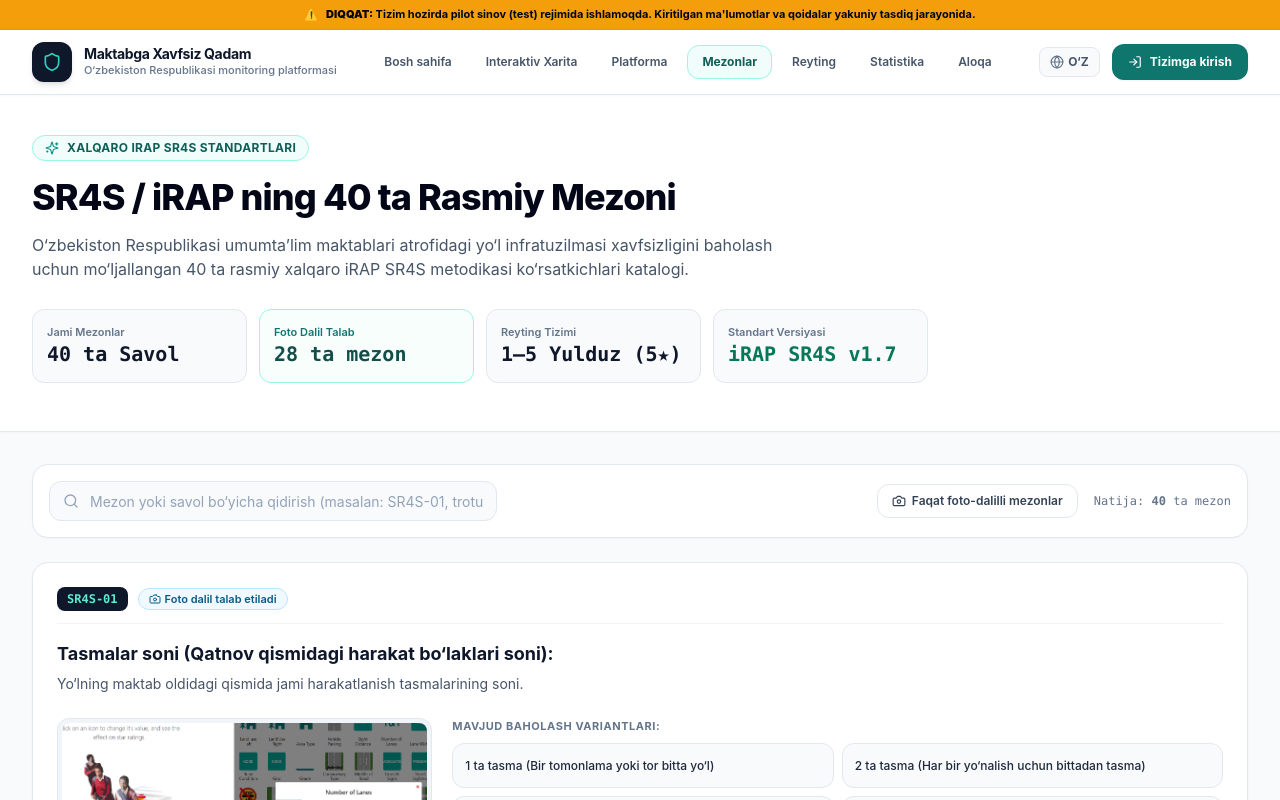
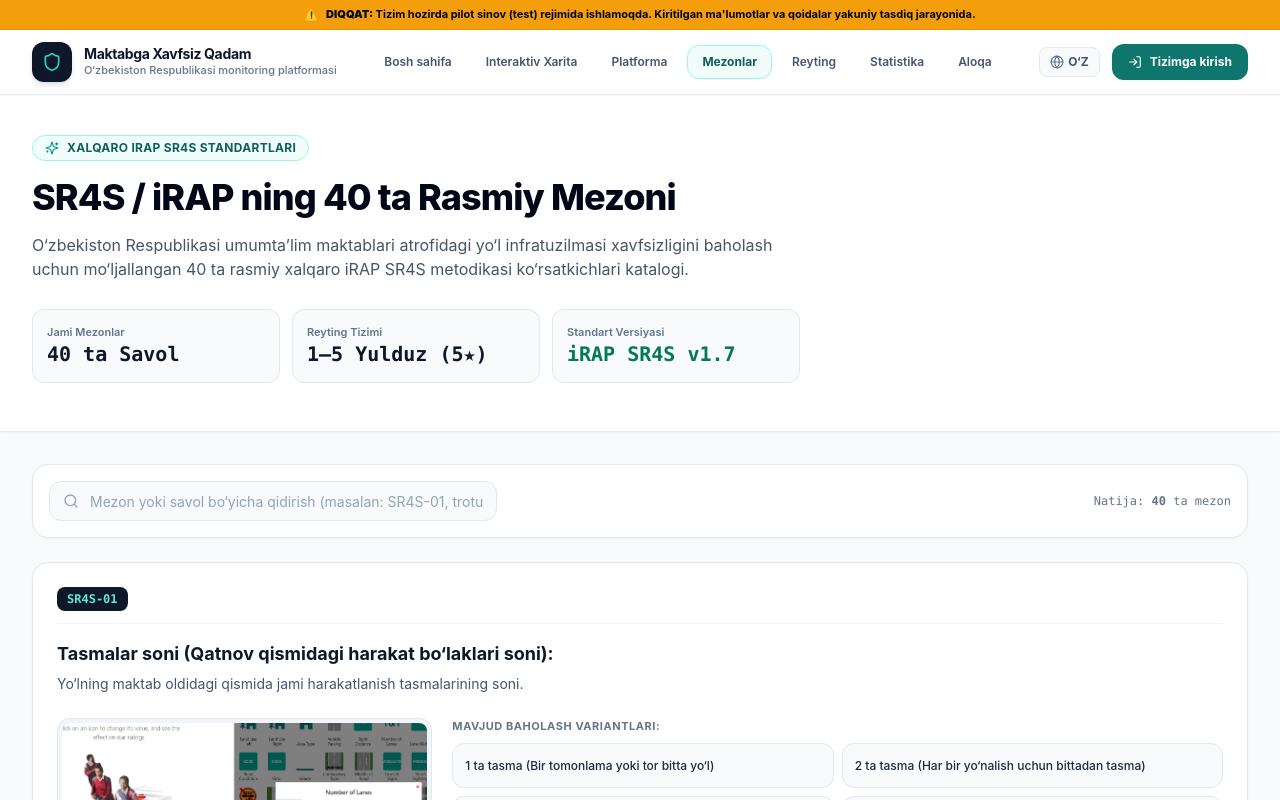
Before and after one commit to begmurodovich-fullstack/yolharakatixavfsizligi, a Next.js app: page /mezonlar in a window 1280 px wide. Shown: the top 800 px of the page. Built offline with nearby package versions, Linux system fonts and the light colour scheme.

Commit message:
fix: remove foto dalil talab section from mezonlar page

```diff
--- a/src/app/(public)/mezonlar/page.tsx
+++ b/src/app/(public)/mezonlar/page.tsx
@@ -9,7 +9,6 @@ import {
   Search,
   Sparkles,
   ArrowRight,
-  Camera,
   ClipboardCheck,
 } from 'lucide-react';
 import { Button } from '@/components/ui/button';
@@ -20,11 +19,9 @@ import { MOCK_QUESTIONS } from '@/data/mock/criteria';
 export default function MezonlarPage() {
   const { user } = useAuth();
   const [searchQuery, setSearchQuery] = useState('');
-  const [filterEvidenceOnly, setFilterEvidenceOnly] = useState(false);
 
   const filteredQuestions = useMemo(() => {
     return MOCK_QUESTIONS.filter((q) => {
-      if (filterEvidenceOnly && !q.requiresEvidence) return false;
       if (!searchQuery.trim()) return true;
       const term = searchQuery.toLowerCase().trim();
       return (
@@ -34,7 +31,7 @@ export default function MezonlarPage() {
         q.options.some((opt) => opt.label.toLowerCase().includes(term))
       );
     });
-  }, [searchQuery, filterEvidenceOnly]);
+  }, [searchQuery]);
 
   return (
     <div className="min-h-screen bg-slate-50 text-slate-900">
@@ -56,14 +53,10 @@ export default function MezonlarPage() {
           </p>
 
           {/* Quick Summary Strip */}
-          <div className="grid grid-cols-2 sm:grid-cols-4 gap-3 pt-3 max-w-4xl">
+          <div className="grid grid-cols-3 gap-3 pt-3 max-w-3xl">
             <div className="p-3.5 rounded-xl bg-slate-50 border border-slate-200">
               <span className="text-[11px] font-semibold text-slate-500 block">Jami Mezonlar</span>
               <span className="text-xl font-black text-slate-900 font-mono">40 ta Savol</span>
-            </div>
-            <div className="p-3.5 rounded-xl bg-teal-50/50 border border-teal-200">
-              <span className="text-[11px] font-semibold text-teal-700 block">Foto Dalil Talab</span>
-              <span className="text-xl font-black text-teal-900 font-mono">28 ta mezon</span>
             </div>
             <div className="p-3.5 rounded-xl bg-slate-50 border border-slate-200">
               <span className="text-[11px] font-semibold text-slate-500 block">Reyting Tizimi</span>
@@ -91,22 +84,9 @@ export default function MezonlarPage() {
             />
           </div>
 
-          <div className="flex items-center gap-2">
-            <button
-              onClick={() => setFilterEvidenceOnly(!filterEvidenceOnly)}
-              className={'px-3.5 py-2 rounded-xl text-xs font-semibold border transition-all flex items-center gap-1.5 ' + (
-                filterEvidenceOnly
-                  ? 'bg-teal-700 text-white border-teal-700 font-bold shadow-xs'
-                  : 'bg-white text-slate-700 border-slate-200 hover:bg-slate-50'
-              )}
-            >
-              <Camera className="w-3.5 h-3.5" />
-              <span>Faqat foto-dalilli mezonlar</span>
-            </button>
-            <span className="text-xs text-slate-500 font-mono pl-2">
-              Natija: <strong>{filteredQuestions.length}</strong> ta mezon
-            </span>
-          </div>
+          <span className="text-xs text-slate-500 font-mono">
+            Natija: <strong>{filteredQuestions.length}</strong> ta mezon
+          </span>
         </div>
 
         {/* 40 Questions List */}
@@ -123,12 +103,6 @@ export default function MezonlarPage() {
                     <span className="px-2.5 py-1 rounded-lg bg-slate-900 text-teal-300 font-mono font-bold text-xs">
                       {q.code || ('SR4S-' + String(index + 1).padStart(2, '0'))}
                     </span>
-                    {q.requiresEvidence && (
-                      <span className="inline-flex items-center gap-1 px-2.5 py-0.5 rounded-full text-[11px] font-semibold bg-sky-50 text-sky-800 border border-sky-200">
-                        <Camera className="w-3 h-3" />
-                        <span>Foto dalil talab etiladi</span>
-                      </span>
-                    )}
                     {q.subType && (
                       <span className="px-2.5 py-0.5 rounded-full text-[11px] font-semibold bg-amber-50 text-amber-900 border border-amber-200">
                         {q.subType === 'LEFT' ? '👈 Chap tomon' : '👉 O‘ng tomon'}
```
